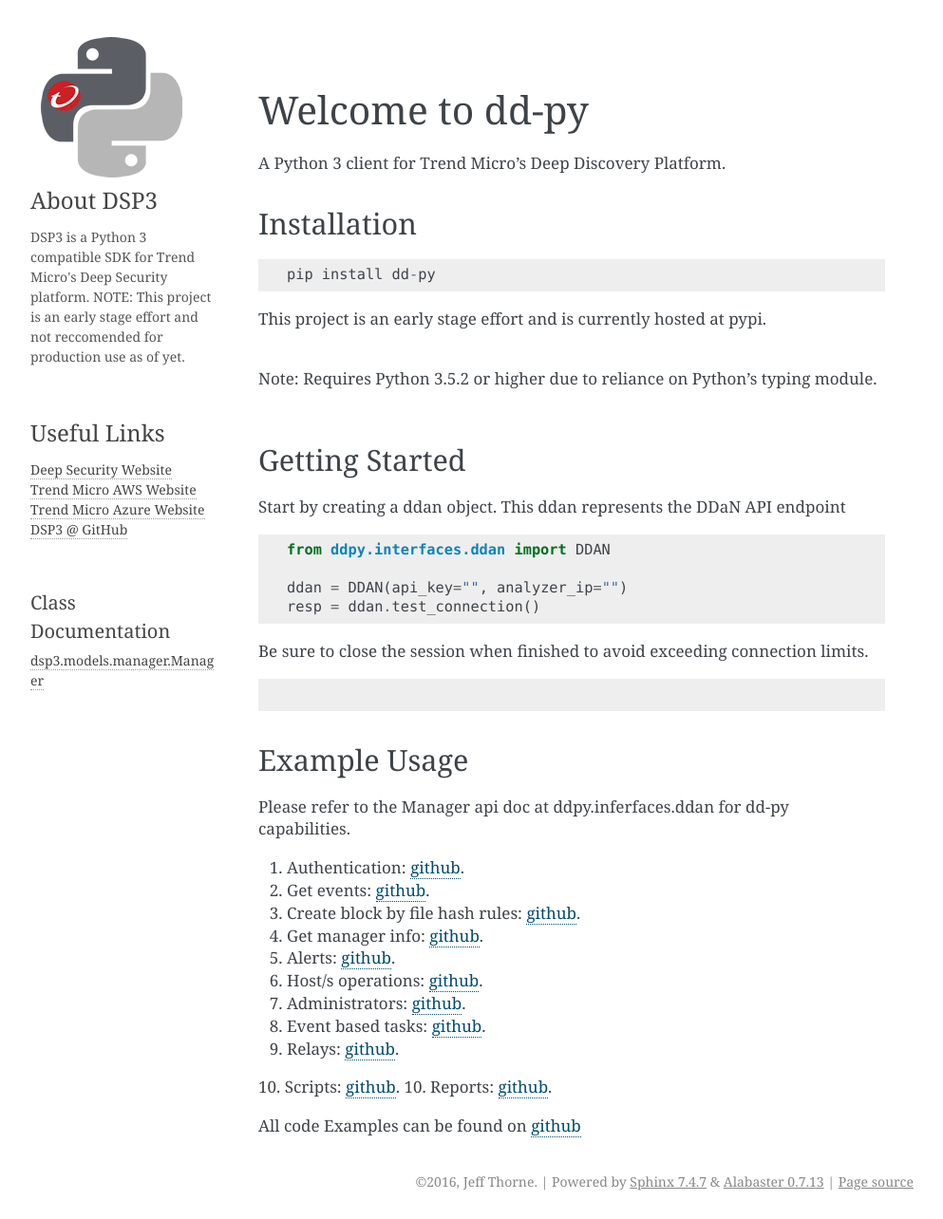
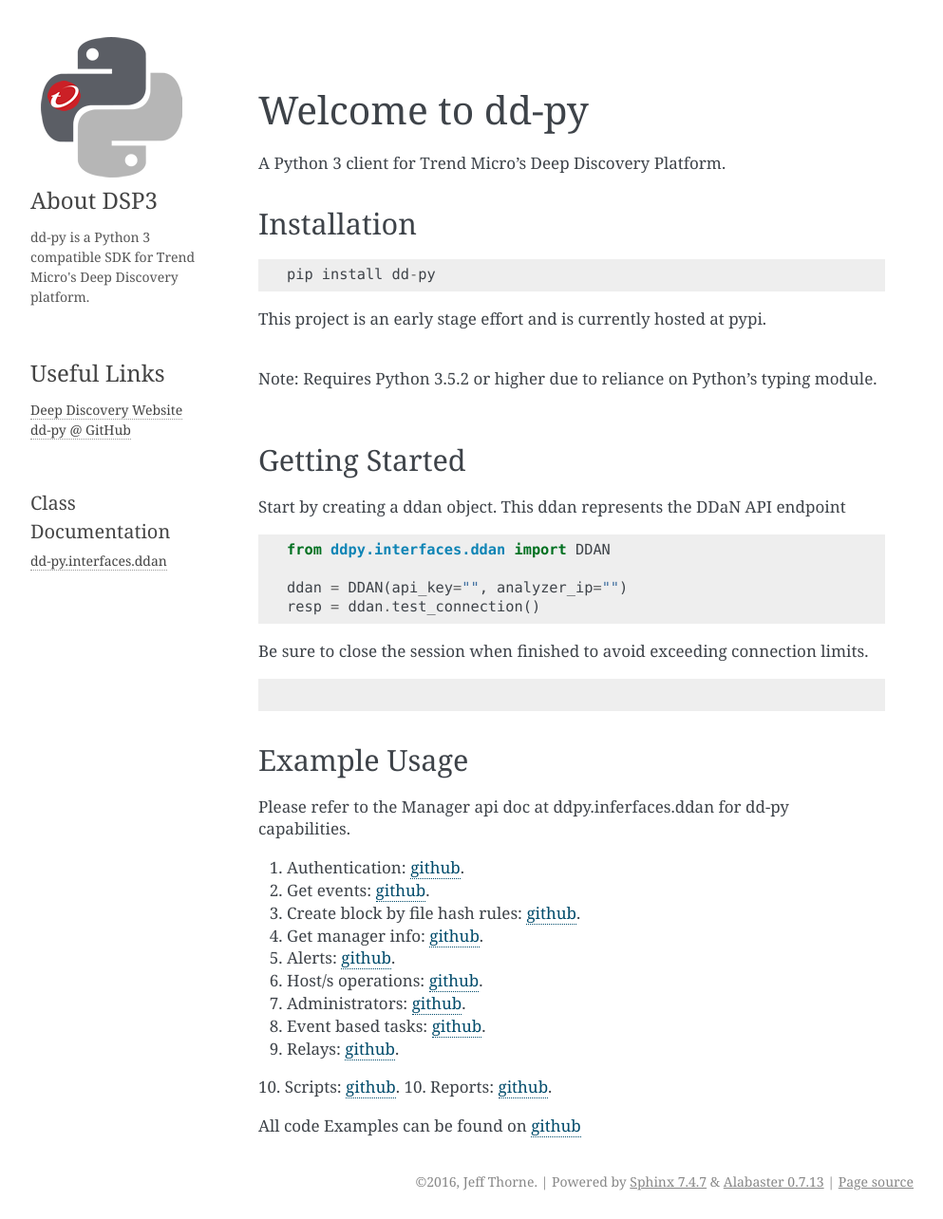
Before and after one commit to trend206/dd-py, a Sphinx documentation site: the page built from docs/source/index.rst, in a window 1280 px wide. Shown: the whole page at 95% size, without its empty margins (148-1141 px from the left). Built offline with Sphinx 7.4.7, drawn with Linux system fonts in a browser that asks for light colours.

Commit message:
first commit

```diff
--- a/docs/source/_templates/sidebar.html
+++ b/docs/source/_templates/sidebar.html
@@ -5,21 +5,18 @@
 
 <h3 style="margin-left: auto; margin-right: auto;">About DSP3</h3>
 <p>
-  DSP3 is a Python 3 compatible SDK for Trend Micro's Deep Security platform.
-  NOTE: This project is an early stage effort and not reccomended for production use as of yet.
+  dd-py is a Python 3 compatible SDK for Trend Micro's Deep Discovery platform.
 </p>
 <br/><br/>
 <h3>Useful Links</h3>
 <ul>
-  <li><a href="http://www.trendmicro.com/us/enterprise/cloud-solutions/deep-security/">Deep Security Website</a></li>
-  <li><a href="http://www.trendmicro.com/aws/">Trend Micro AWS Website</a></li>
-  <li><a href="http://www.trendmicro.com/azure/">Trend Micro Azure Website</a></li>
-  <li><a href="https://github.com/trend206/dsp3">DSP3 @ GitHub</a></li>
+  <li><a href="https://www.trendmicro.com/en_us/business/products/network/deep-discovery.html">Deep Discovery Website</a></li>
+  <li><a href="https://github.com/trend206/dd-py">dd-py @ GitHub</a></li>
 </ul>
 
 <br/><br/>
 <h4>Class Documentation</h4>
 
 <ul style="margin-top: 0px;">
-  <li><a href="dsp3.models.manager.html">dsp3.models.manager.Manager</a></li>
+  <li><a href="dd-py.interfaces.ddan.html">dd-py.interfaces.ddan</a></li>
 </ul>
--- a/setup.py
+++ b/setup.py
@@ -3,7 +3,7 @@
 setup(name='dd-py',
       version='0.1b',
       description='Python 3 client for Trend Micro\'s Deep Discovery Platform',
-      url='https://github.com/trend206/ddpy',
+      url='https://github.com/trend206/dd-py',
       author='Jeff Thorne',
       author_email='jthorne@u.washington.edu',
       license='MIT',
```
Also changed, not shown: README.md (+4 -4 lines), examples/__init__.py (added), 6 other files.
